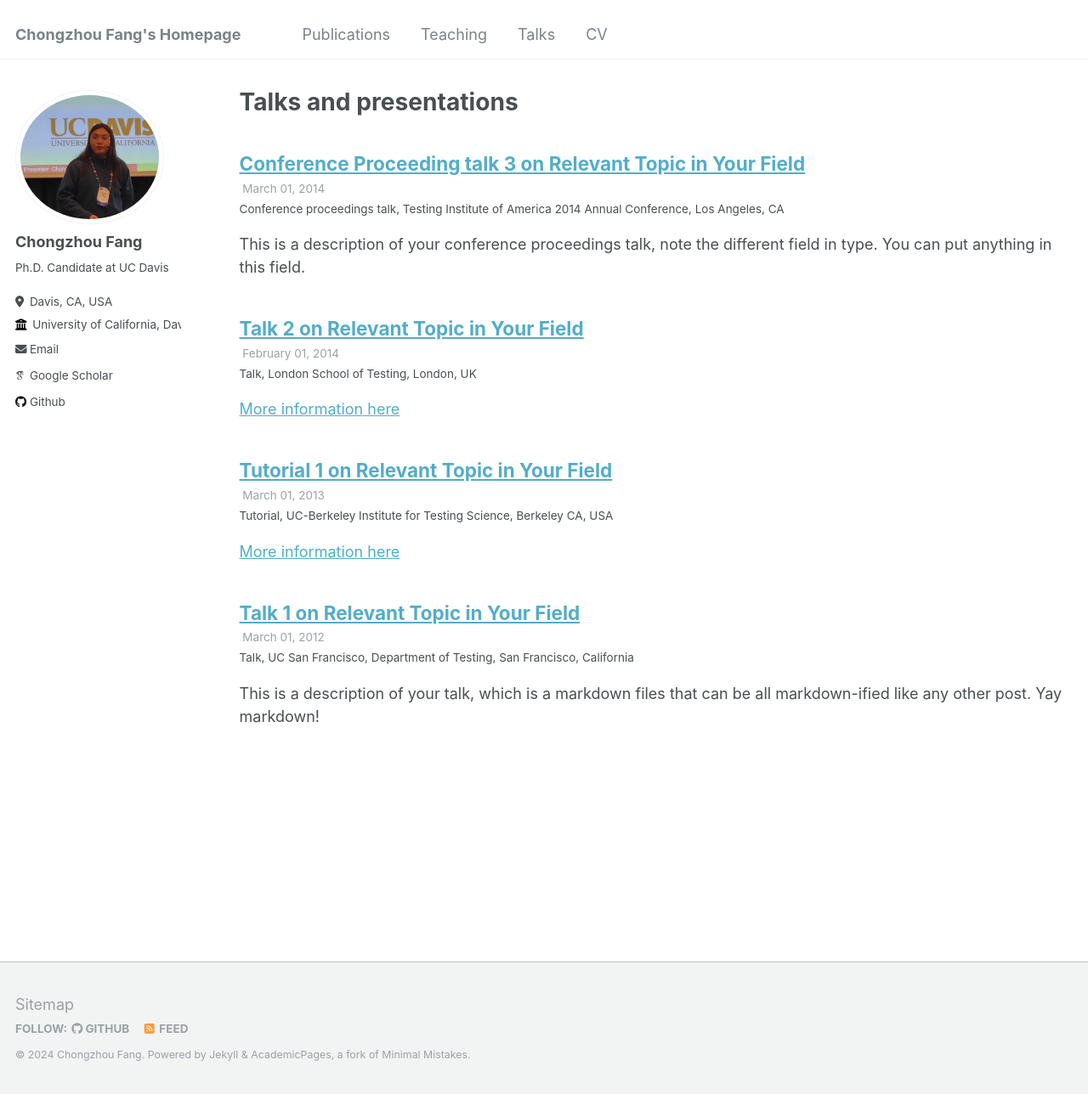
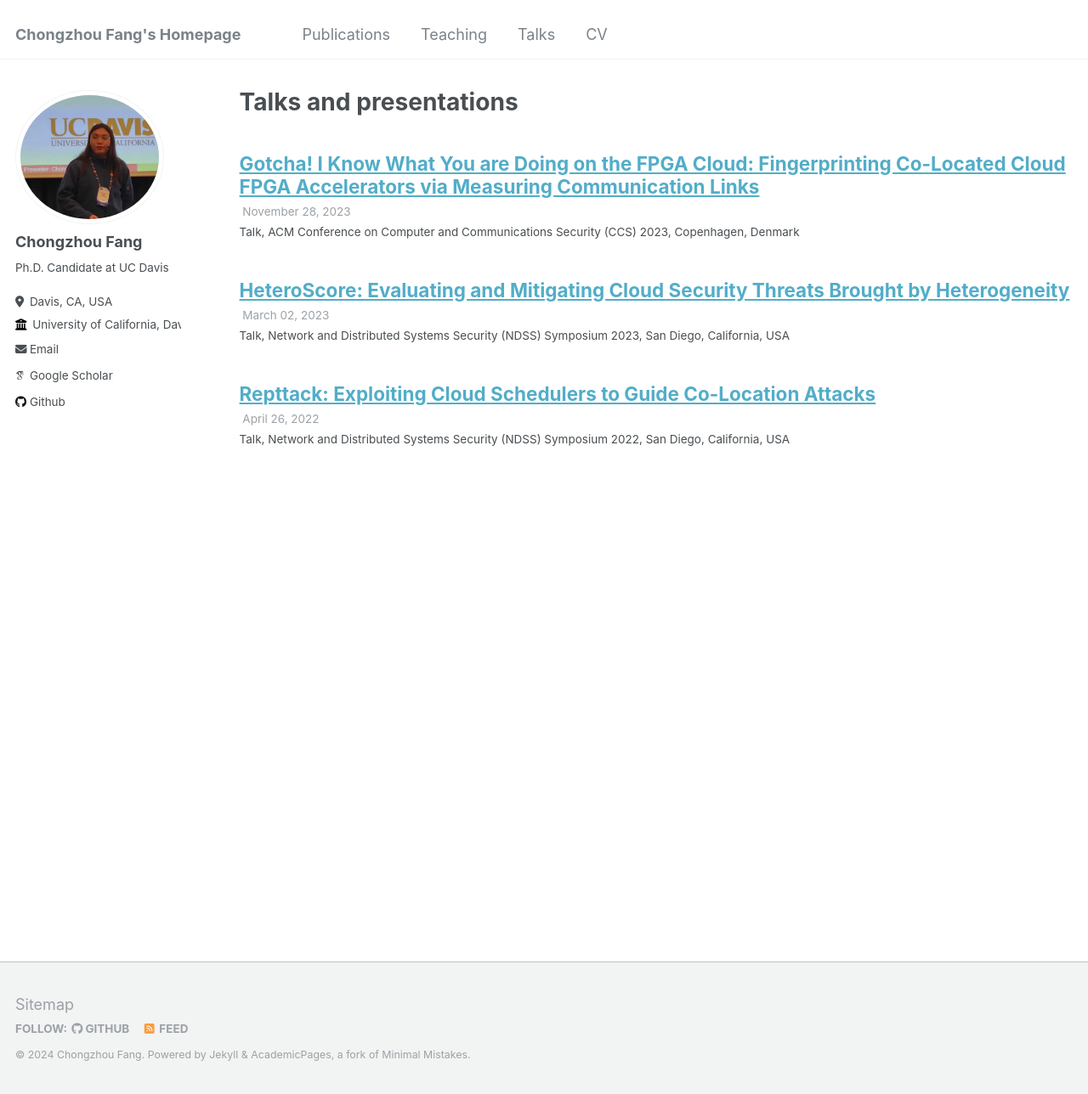
Before and after one commit to ChongzhouFang/ChongzhouFang.github.io, a Jekyll site: the page built from _pages/talks.html, in a window 1280 px wide and 1288 px high. Shown: the whole window at 85% size. Built offline with Jekyll 4.4.1, drawn with Linux system fonts in a browser that asks for light colours; some web fonts are replaced.

Commit message:
update talk

```diff
--- a/_talks/2012-03-01-talk-1.md
+++ /dev/null
@@ -1,11 +0,0 @@
----
-title: "Talk 1 on Relevant Topic in Your Field"
-collection: talks
-type: "Talk"
-permalink: /talks/2012-03-01-talk-1
-venue: "UC San Francisco, Department of Testing"
-date: 2012-03-01
-location: "San Francisco, California"
----
-
-This is a description of your talk, which is a markdown files that can be all markdown-ified like any other post. Yay markdown!
--- a/_talks/2013-03-01-tutorial-1.md
+++ /dev/null
@@ -1,13 +0,0 @@
----
-title: "Tutorial 1 on Relevant Topic in Your Field"
-collection: talks
-type: "Tutorial"
-permalink: /talks/2013-03-01-tutorial-1
-venue: "UC-Berkeley Institute for Testing Science"
-date: 2013-03-01
-location: "Berkeley CA, USA"
----
-
-[More information here](http://exampleurl.com)
-
-This is a description of your tutorial, note the different field in type. This is a markdown files that can be all markdown-ified like any other post. Yay markdown!
--- a/_talks/2014-02-01-talk-2.md
+++ /dev/null
@@ -1,13 +0,0 @@
----
-title: "Talk 2 on Relevant Topic in Your Field"
-collection: talks
-type: "Talk"
-permalink: /talks/2014-02-01-talk-2
-venue: "London School of Testing"
-date: 2014-02-01
-location: "London, UK"
----
-
-[More information here](http://example2.com)
-
-This is a description of your talk, which is a markdown files that can be all markdown-ified like any other post. Yay markdown!
--- a/_talks/2014-03-01-talk-3.md
+++ /dev/null
@@ -1,11 +0,0 @@
----
-title: "Conference Proceeding talk 3 on Relevant Topic in Your Field"
-collection: talks
-type: "Conference proceedings talk"
-permalink: /talks/2014-03-01-talk-3
-venue: "Testing Institute of America 2014 Annual Conference"
-date: 2014-03-01
-location: "Los Angeles, CA"
----
-
-This is a description of your conference proceedings talk, note the different field in type. You can put anything in this field.
--- /dev/null
+++ b/_talks/ccs2023.md
@@ -0,0 +1,9 @@
+---
+title: "Gotcha! I Know What You are Doing on the FPGA Cloud: Fingerprinting Co-Located Cloud FPGA Accelerators via Measuring Communication Links"
+collection: talks
+type: "Talk"
+permalink: /talks/ccs203
+venue: "ACM Conference on Computer and Communications Security (CCS) 2023"
+date: 2023-11-28
+location: "Copenhagen, Denmark"
+---
--- /dev/null
+++ b/_talks/ndss2022.md
@@ -0,0 +1,9 @@
+---
+title: "Repttack: Exploiting Cloud Schedulers to Guide Co-Location Attacks"
+collection: talks
+type: "Talk"
+permalink: /talks/ndss2022
+venue: "Network and Distributed Systems Security (NDSS) Symposium 2022"
+date: 2022-04-26
+location: "San Diego, California, USA"
+---
--- /dev/null
+++ b/_talks/ndss2023.md
@@ -0,0 +1,9 @@
+---
+title: "HeteroScore: Evaluating and Mitigating Cloud Security Threats Brought by Heterogeneity"
+collection: talks
+type: "Talk"
+permalink: /talks/ndss203
+venue: "Network and Distributed Systems Security (NDSS) Symposium 2023"
+date: 2023-03-02
+location: "San Diego, California, USA"
+---
```
Also changed, not shown: _pages/about.md (+1 -1 lines), _publications/ccs2023.md (+1 -1 lines), _publications/ndss2022.md (+1 -1 lines), _publications/ndss2023.md (+1 -1 lines).
